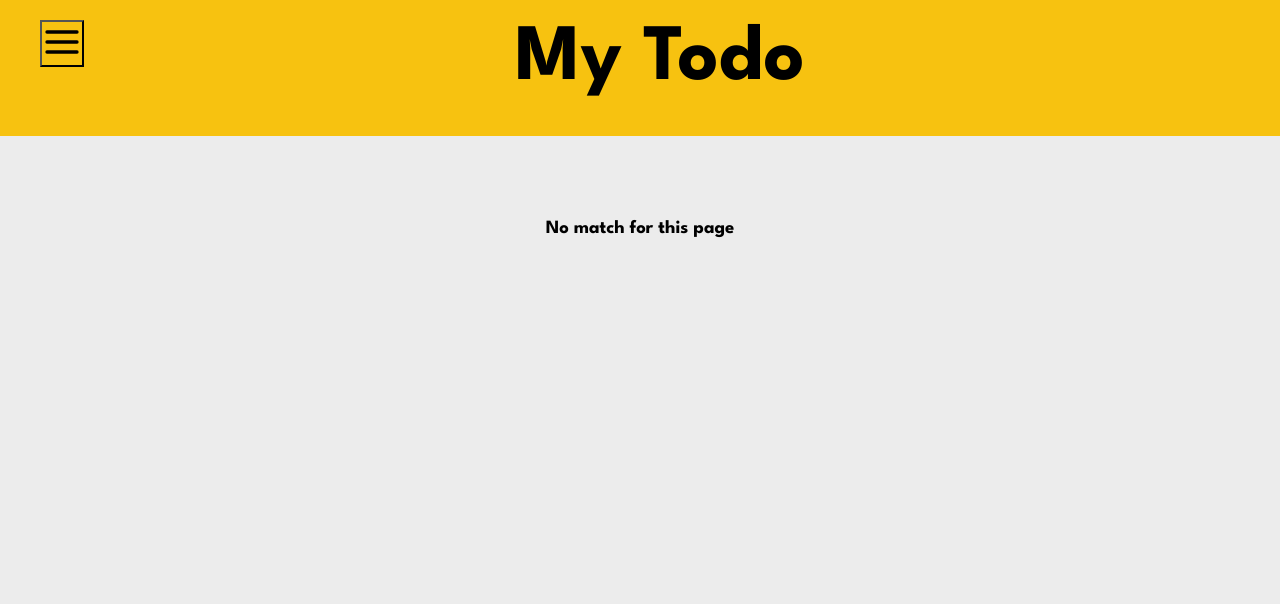
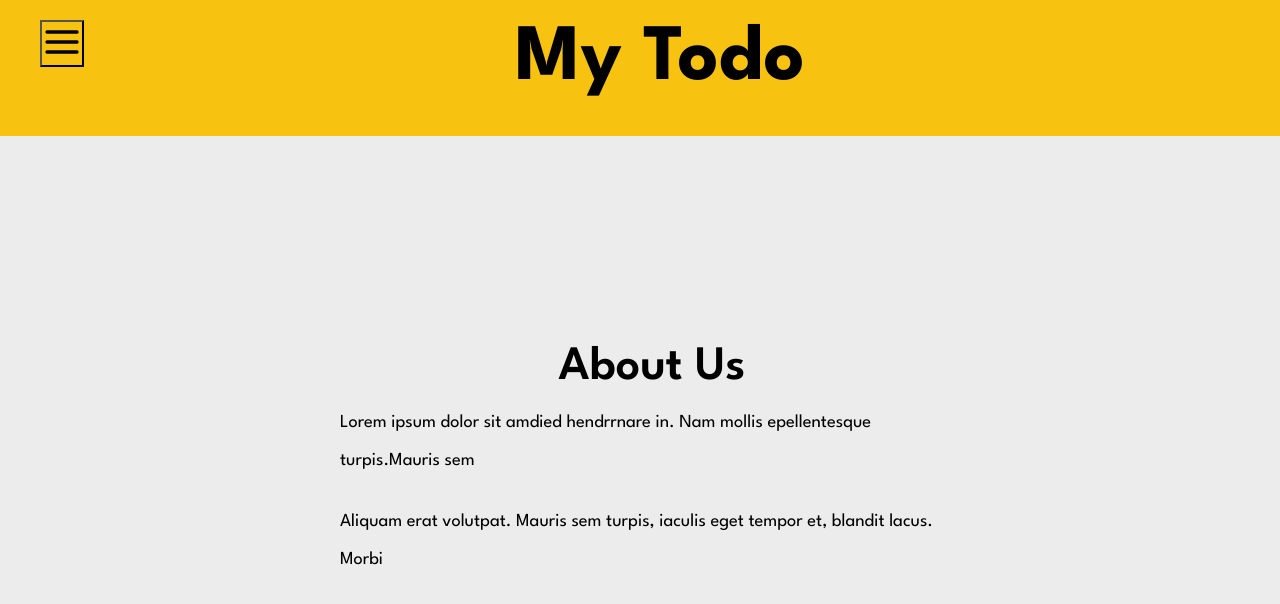
Before and after one commit to akos29/todo, a React (Create React App) app: page /about in a window 1280 px wide. Shown: the top 604 px of the page. Built offline with nearby package versions, Linux system fonts and the light colour scheme.

Commit message:
update url for deployment

```diff
--- a/src/components/Navbar.js
+++ b/src/components/Navbar.js
@@ -25,8 +25,8 @@ const Navbar = () => {
         )}
       </button>
       <ul className={`menuNav ${navbarOpen ? 'showMenu' : ''}`}>
-        <li><NavLink to="/todo/" activeClassName="active-link" onClick={() => closeMenu()} exact> Home </NavLink></li>
-        <li><NavLink to="/todo/about" activeClassName="active-link" onClick={() => closeMenu()} exact> About </NavLink></li>
+        <li><NavLink to="/" activeClassName="active-link" onClick={() => closeMenu()} exact> Home </NavLink></li>
+        <li><NavLink to="/about" activeClassName="active-link" onClick={() => closeMenu()} exact> About </NavLink></li>
       </ul>
     </nav>
   );
--- a/src/components/TodoContainer.js
+++ b/src/components/TodoContainer.js
@@ -74,14 +74,14 @@ const TodoContainer = () =>{
       <Navbar />
       <Header /><div className='container'>
       <Routes >
-        <Route exact path='/todo' element = {
+        <Route exact path='/' element = {
           <>
               <InputTodo addTodo={addTodoItem} />
               <TodoList todos={todos} handleChangeProps={handleChange} delTodo={delTodo} setUpdate={setUpdate} />
           </>
         }>
         </Route>
-        <Route path='/todo/about' element={ <About />}>
+        <Route path='/about' element={ <About />}>
 
         </Route>
         <Route path='*' element={ <NoMatch />}>
```
